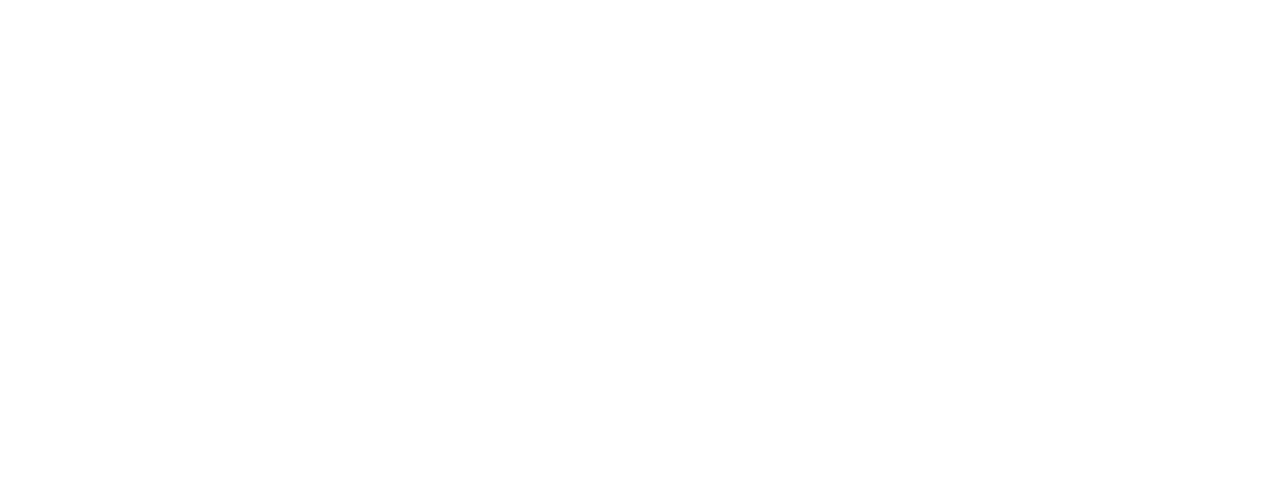
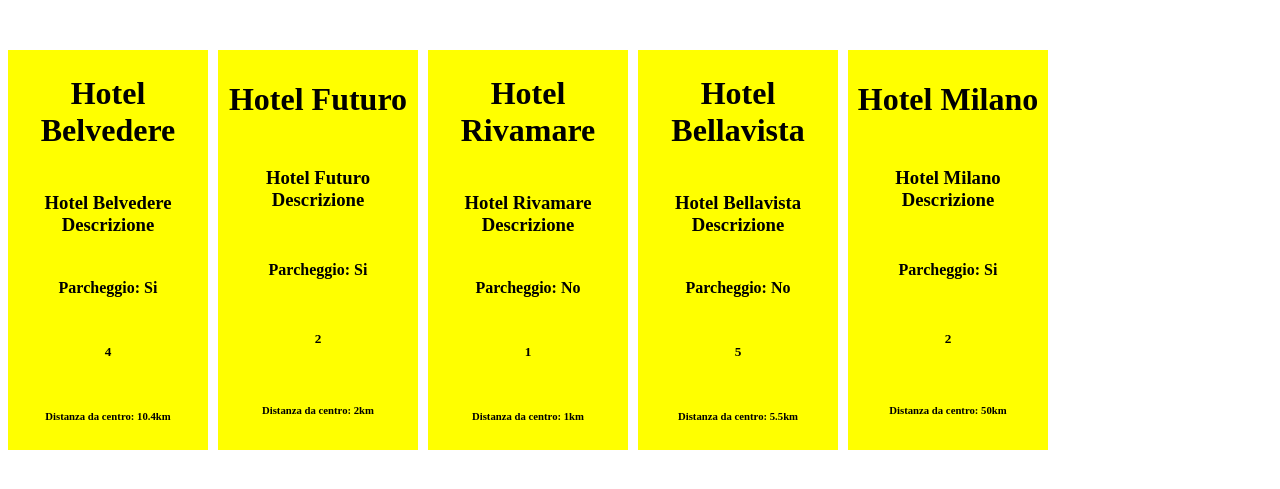
Before and after one commit to GerardoITA/php-hotel, a PHP site: page / in a window 1280 px wide. Before the commit the part shown is empty. Shown: the top 489 px of the page. Run offline with PHP 8.4, Linux system fonts and the light colour scheme; data that the repository does not hold is empty.

Commit message:
esercizio finito

```diff
--- a/index.php
+++ b/index.php
@@ -1,3 +1,31 @@
+
+<!DOCTYPE html PUBLIC "-//W3C//DTD XHTML 1.0 Strict//EN"
+"http://www.w3.org/TR/xhtml1/DTD/xhtml1-strict.dtd">
+<html xmlns="http://www.w3.org/1999/xhtml">
+<head lang="<?php echo $str_language; ?>" xml:lang="<?php echo $str_language; ?>">
+<meta http-equiv="content-type" content="text/html; charset=utf-8" />
+<title>MAMP PRO</title>
+<style type="text/css">
+    .container {
+        margin: 50px auto;
+        display: flex;
+        gap: 10px
+
+    }
+    .card {
+        width: 200px;
+        height: 400px;
+        background-color: yellow;
+        display: flex;
+        flex-direction: column;
+        justify-content: space-evenly;
+        align-items: center;
+
+    }
+    h1,h2,h3,h4,h5,h6 {
+        text-align: center;
+    }
+</style>
 <?php
     $hotels = [
 
@@ -41,3 +69,30 @@
 
 
 ?>
+
+</head>
+
+<body>
+    <div class="container">
+        <?php
+            foreach($hotels as $hotel) {
+
+                $nomeHotel = $hotel['name'];
+                $descrizioneHotel = $hotel['description'];
+                $parcheggioHotel = $hotel['parking'];
+                $votoHotel = $hotel['vote'];
+                $distanzaHotel = $hotel['distance_to_center'];
+
+                echo '<div class="card"> <h1>' . $nomeHotel . '</h1> <h3>' . $descrizioneHotel . '</h3> <h4> Parcheggio: ' . ($parcheggioHotel ? 'Si' : 'No') . '</h4> <h5>' . $votoHotel . '</h5> <h6> Distanza da centro: ' . $distanzaHotel . 'km</h6> </div>';
+
+
+            }
+        ?>
+    </div>
+    <p>
+
+
+    </p>
+
+</body>
+</html>
```
